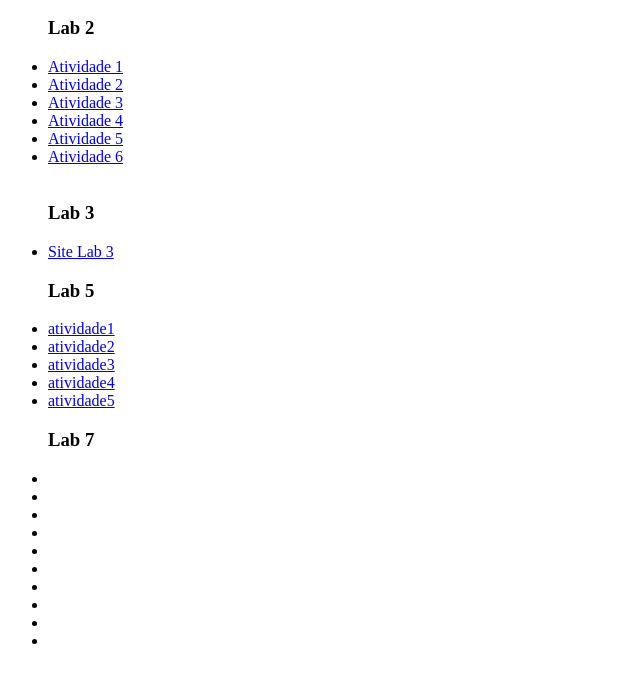
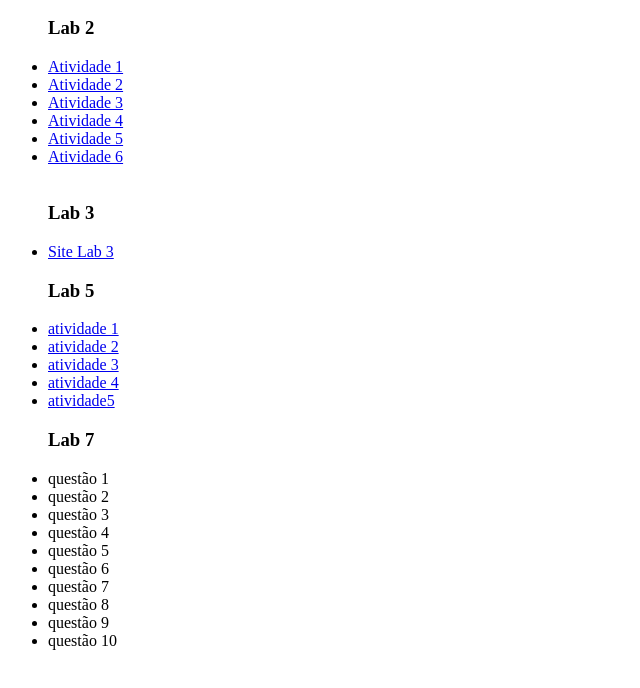
Before and after one commit to arthurjaf/arthurjaf.github.io, a plain HTML site: page index.html in a window 1280 px wide. Shown: the part 110-798 px from the top of the page, without its empty margins (0-640 px from the left). Drawn offline with Linux system fonts and the light colour scheme.

Commit message:
atividade 7

```diff
--- a/index.html
+++ b/index.html
@@ -22,23 +22,23 @@
         <li><a target="_blank" href="lab 3/siteLab3.html">Site Lab 3</a></li>
 
         <h3>Lab 5</h3>
-        <li><a target="_blank" href="Lab 5/Atividade1/index.html">atividade1</a></li>
-        <li><a target="_blank" href="Lab 5/Atividade2/index.html">atividade2</a></li>
-        <li><a target="_blank" href="Lab 5/Atividade3 e 4/index.html">atividade3</a></li>
-        <li><a target="_blank" href="Lab 5/Atividade3 e 4/index.html">atividade4</a></li>
+        <li><a target="_blank" href="Lab 5/Atividade1/index.html">atividade 1</a></li>
+        <li><a target="_blank" href="Lab 5/Atividade2/index.html">atividade 2</a></li>
+        <li><a target="_blank" href="Lab 5/Atividade3 e 4/index.html">atividade 3</a></li>
+        <li><a target="_blank" href="Lab 5/Atividade3 e 4/index.html">atividade 4</a></li>
         <li><a target="_blank" href="#">atividade5</a></li>
 
         <h3>Lab 7</h3>
-        <li><a target="_blank" href="lab 7/atividade 1/index.html"></a></li>
-        <li><a target="_blank" href="lab 7/atividade 2/index.html"></a></li>
-        <li><a target="_blank" href="lab 7/atividade 3/index.html"></a></li>
-        <li><a target="_blank" href="lab 7/atividade 4/index.html"></a></li>
-        <li><a target="_blank" href="lab 7/atividade 5/index.html"></a></li>
-        <li><a target="_blank" href="lab 7/atividade 6/index.html"></a></li>
-        <li><a target="_blank" href="lab 7/atividade 7/index.html"></a></li>
-        <li><a target="_blank" href="lab 7/atividade 8/index.html"></a></li>
-        <li><a target="_blank" href="lab 7/atividade 9/index.html"></a></li>
-        <li><a target="_blank" href="lab 7/atividade 10/index.html"></a></li>
+        <li><a target="_blank" href="lab 7/atividade 1/index.html"></a>questão 1</li>
+        <li><a target="_blank" href="lab 7/atividade 2/index.html"></a>questão 2</li>
+        <li><a target="_blank" href="lab 7/atividade 3/index.html"></a>questão 3</li>
+        <li><a target="_blank" href="lab 7/atividade 4/index.html"></a>questão 4</li>
+        <li><a target="_blank" href="lab 7/atividade 5/index.html"></a>questão 5</li>
+        <li><a target="_blank" href="lab 7/atividade 6/index.html"></a>questão 6</li>
+        <li><a target="_blank" href="lab 7/atividade 7/index.html"></a>questão 7</li>
+        <li><a target="_blank" href="lab 7/atividade 8/index.html"></a>questão 8</li>
+        <li><a target="_blank" href="lab 7/atividade 9/index.html"></a>questão 9</li>
+        <li><a target="_blank" href="lab 7/atividade 10/index.html"></a>questão 10</li>
     </ul>
 
 </body>
```
